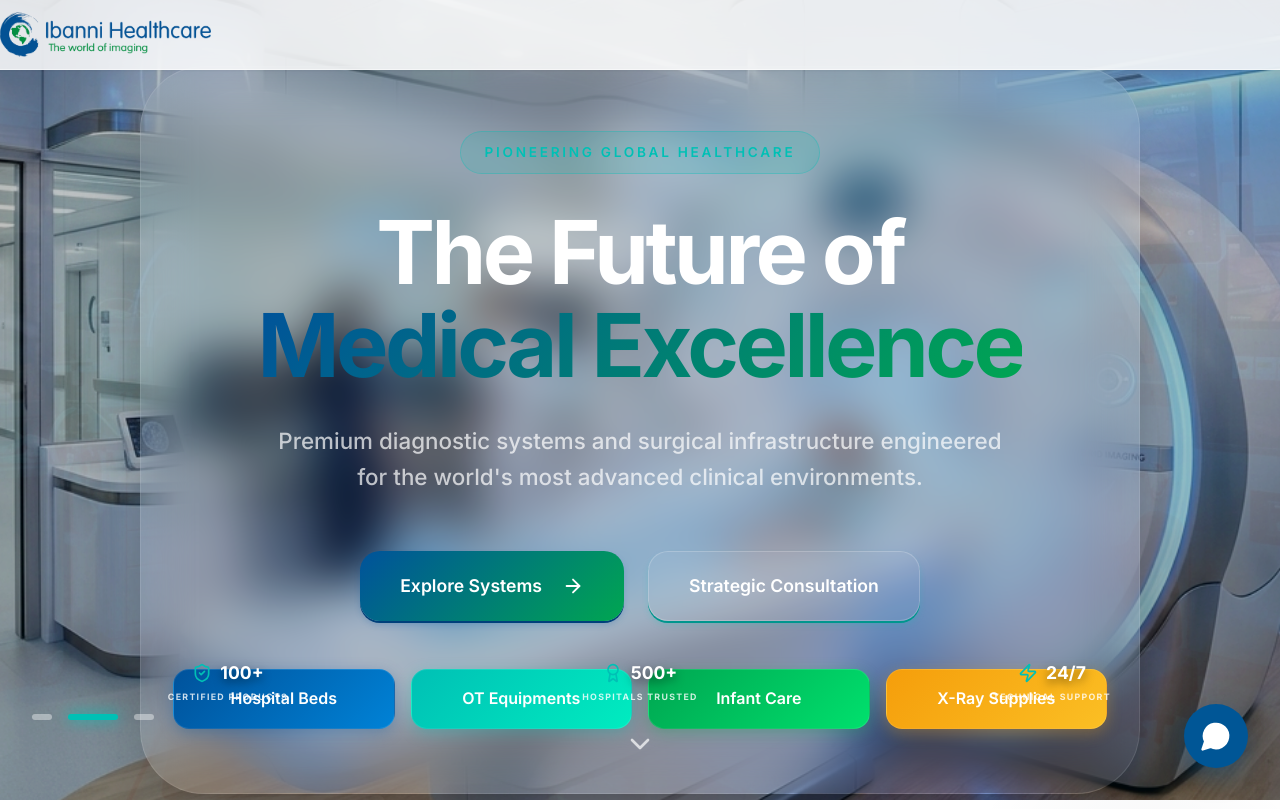
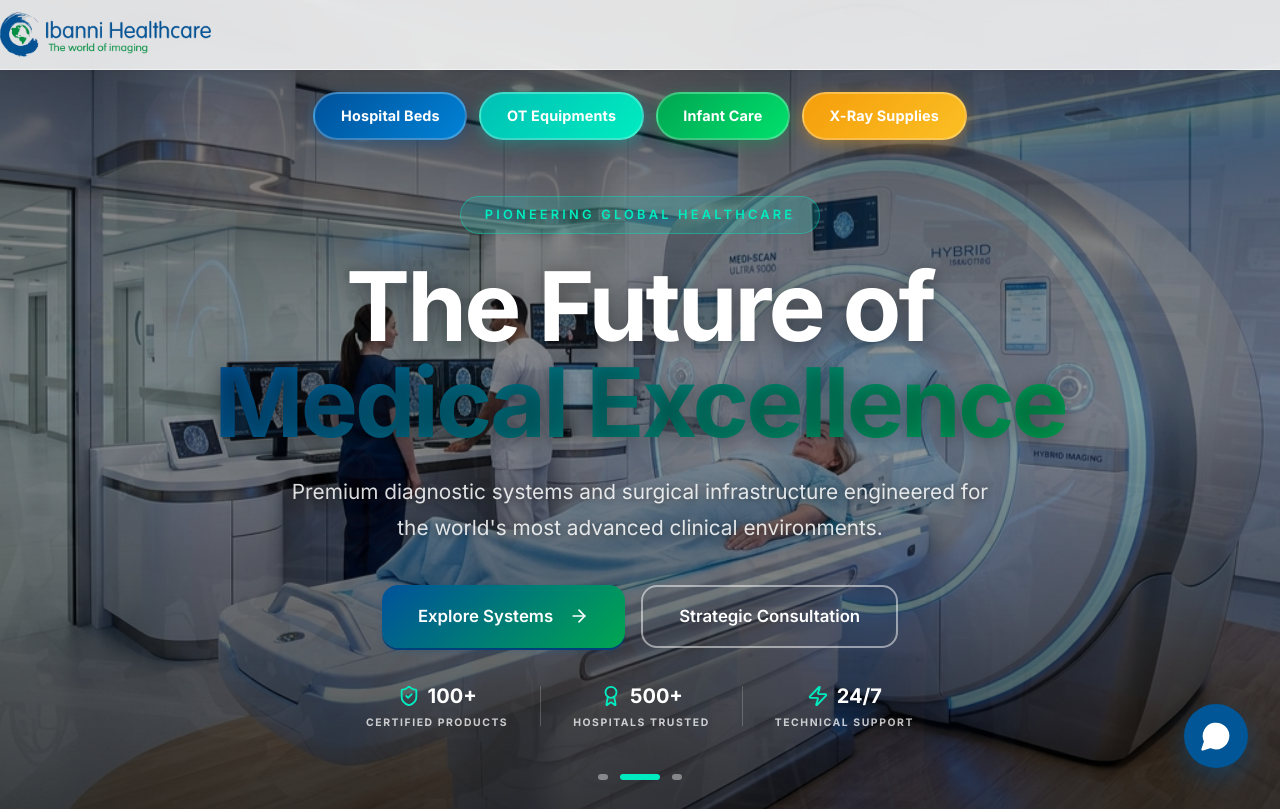
Before and after one commit to jyothi1999sl-code/Ibanni-Healthcare, a React (Vite) app: page / in a window 1280 px wide. Shown: the top 809 px of the page. Built offline with nearby package versions, Linux system fonts and the light colour scheme.

Commit message:
feat: transparent hero section, category pill menu above content, OT/lab slide images

```diff
--- a/src/components/Hero.tsx
+++ b/src/components/Hero.tsx
@@ -2,9 +2,16 @@ import { ArrowRight, ShieldCheck, Award, Zap, ChevronDown } from 'lucide-react';
 import { useState, useEffect, useRef } from 'react';
 
 const slides = [
-  { image: '/hero/slide1.png' },
-  { image: '/hero/slide2.png' },
-  { image: '/hero/slide3.png' }
+  { image: '/hero/slide1.png', label: 'Hospital Beds' },
+  { image: '/hero/slide2.png', label: 'OT Equipments' },
+  { image: '/hero/slide3.png', label: 'Lab Equipment' }
+];
+
+const categoryLinks = [
+  { label: 'Hospital Beds', href: '/equipment/hospital-bed', color: 'linear-gradient(135deg, #00529b, #0082d6)', shadow: 'rgba(0,82,155,0.4)' },
+  { label: 'OT Equipments', href: '/equipment/ot-equipments', color: 'linear-gradient(135deg, #00c0b5, #00ecc0)', shadow: 'rgba(0,192,181,0.4)' },
+  { label: 'Infant Care', href: '/equipment/infant-care', color: 'linear-gradient(135deg, #00a651, #00e06d)', shadow: 'rgba(0,166,81,0.4)' },
+  { label: 'X-Ray Supplies', href: '/equipment/x-ray-supplies', color: 'linear-gradient(135deg, #f59e0b, #fbbf24)', shadow: 'rgba(245,158,11,0.4)' },
 ];
 
 export default function Hero() {
@@ -24,7 +31,7 @@ export default function Hero() {
     const { left, top, width, height } = containerRef.current.getBoundingClientRect();
     const x = (e.clientX - left) / width - 0.5;
     const y = (e.clientY - top) / height - 0.5;
-    setTilt({ x: x * 10, y: -y * 10 });
+    setTilt({ x: x * 6, y: -y * 6 });
   };
 
   const handleMouseLeave = () => {
@@ -40,261 +47,252 @@ export default function Hero() {
       style={{
         minHeight: '100vh',
         display: 'flex',
+        flexDirection: 'column',
         alignItems: 'center',
         position: 'relative',
         backgroundColor: '#000',
         overflow: 'hidden',
         paddingTop: '60px',
-        perspective: '1500px'
       }}
     >
-      {/* Dynamic Background Slider - NATURAL (No blue mask) */}
+      {/* Background Slides */}
       {slides.map((slide, index) => (
         <div
           key={index}
           style={{
             position: 'absolute',
-            top: 0,
-            left: 0,
-            width: '100%',
-            height: '100%',
+            top: 0, left: 0,
+            width: '100%', height: '100%',
             backgroundImage: `url("${slide.image}")`,
             backgroundSize: 'cover',
             backgroundPosition: 'center',
             opacity: currentSlide === index ? 1 : 0,
             transition: 'opacity 2s ease-in-out',
             zIndex: 0,
-            transform: `scale(${currentSlide === index ? 1.1 : 1}) translate(${tilt.x}px, ${tilt.y}px)`,
-            transitionProperty: 'opacity, transform',
+            transform: `scale(${currentSlide === index ? 1.05 : 1})`,
           }}
         />
       ))}
 
-      {/* Subtle Natural Vignette (Instead of blue mask) */}
-      <div className="glass-vignette" style={{
-        position: 'absolute',
-        top: 0,
-        left: 0,
-        right: 0,
-        bottom: 0,
+      {/* Dark gradient overlay — no blur */}
+      <div style={{
+        position: 'absolute', top: 0, left: 0, right: 0, bottom: 0,
+        background: 'linear-gradient(to bottom, rgba(0,0,0,0.55) 0%, rgba(0,0,0,0.3) 50%, rgba(0,0,0,0.65) 100%)',
         zIndex: 1
       }}></div>
 
-      {/* Floating 3D Abstract Shapes - GLASS DESIGN */}
+      {/* ── CATEGORY MENU BAR — above hero content ── */}
       <div style={{
-        position: 'absolute',
-        top: '15%',
-        left: '15%',
-        width: '180px',
-        height: '180px',
-        background: 'rgba(255,255,255,0.03)',
-        border: '1px solid rgba(255,255,255,0.1)',
-        borderRadius: '30% 70% 70% 30% / 30% 30% 70% 70%',
-        backdropFilter: 'blur(10px)',
-        zIndex: 2,
-        transform: `translate3d(${tilt.x * 3}px, ${tilt.y * 3}px, 60px) rotate(${tilt.x}deg)`,
-        transition: 'transform 0.1s ease-out',
-        animation: 'float 12s infinite alternate ease-in-out'
-      }}></div>
+        position: 'relative',
+        zIndex: 5,
+        width: '100%',
+        display: 'flex',
+        justifyContent: 'center',
+        paddingTop: '2rem',
+        paddingBottom: '1.5rem',
+      }}>
+        <div style={{
+          display: 'flex',
+          gap: '0.75rem',
+          flexWrap: 'wrap',
+          justifyContent: 'center',
+          padding: '0 1rem'
+        }}>
+          {categoryLinks.map((cat) => (
+            <a
+              key={cat.label}
+              href={cat.href}
+              onClick={(e) => { e.preventDefault(); window.location.href = cat.href; }}
+              style={{
+                background: cat.color,
+                color: 'white',
+                padding: '0.65rem 1.6rem',
+                borderRadius: '9999px',
+                fontWeight: 700,
+                fontSize: '0.9rem',
+                boxShadow: `0 4px 15px ${cat.shadow}`,
+                border: '2px solid rgba(255,255,255,0.25)',
+                transition: 'transform 0.25s ease, box-shadow 0.25s ease',
+                cursor: 'pointer',
+                letterSpacing: '0.01em',
+                textDecoration: 'none',
+                display: 'inline-block',
+              }}
+              onMouseOver={e => {
+                e.currentTarget.style.transform = 'translateY(-3px)';
+                e.currentTarget.style.boxShadow = `0 8px 25px ${cat.shadow}`;
+              }}
+              onMouseOut={e => {
+                e.currentTarget.style.transform = 'translateY(0)';
+                e.currentTarget.style.boxShadow = `0 4px 15px ${cat.shadow}`;
+              }}
+            >
+              {cat.label}
+            </a>
+          ))}
+        </div>
+      </div>
 
-      <div style={{
-        position: 'absolute',
-        bottom: '25%',
-        right: '15%',
-        width: '120px',
-        height: '120px',
-        background: 'rgba(0,192,181,0.05)',
-        border: '1px solid rgba(0,192,181,0.1)',
-        borderRadius: '50%',
-        backdropFilter: 'blur(5px)',
-        zIndex: 2,
-        transform: `translate3d(${tilt.x * -2}px, ${tilt.y * -2}px, 40px)`,
-        transition: 'transform 0.1s ease-out',
-        animation: 'float 8s infinite alternate-reverse ease-in-out'
-      }}></div>
-
+      {/* ── HERO CONTENT — fully transparent, no blur ── */}
       <div className="container" style={{
         position: 'relative',
         zIndex: 4,
+        flex: 1,
         display: 'flex',
         flexDirection: 'column',
         alignItems: 'center',
         justifyContent: 'center',
         textAlign: 'center',
-        transform: `rotateY(${tilt.x / 2}deg) rotateX(${tilt.y / 2}deg)`,
-        transition: 'transform 0.1s ease-out'
+        transform: `rotateY(${tilt.x / 3}deg) rotateX(${tilt.y / 3}deg)`,
+        transition: 'transform 0.15s ease-out',
+        padding: '2rem 1rem',
       }}>
-        {/* Main Glass Content Card */}
-        <div style={{
-          background: 'rgba(255, 255, 255, 0.03)',
-          backdropFilter: 'blur(25px)',
-          padding: '4rem 2rem',
-          borderRadius: '4rem',
-          border: '1px solid rgba(255,255,255,0.1)',
-          boxShadow: '0 50px 100px -20px rgba(0,0,0,0.5)',
-          maxWidth: '1000px',
-          width: '100%',
-          display: 'flex',
-          flexDirection: 'column',
-          alignItems: 'center',
-          gap: '2.5rem',
-          transform: 'translateZ(100px)'
-        }}>
-          <div className="animate-fade-in-up" style={{ transformStyle: 'preserve-3d' }}>
+        <div className="animate-fade-in-up" style={{ maxWidth: '900px', width: '100%' }}>
           <div className="badge" style={{
-              background: 'rgba(0, 192, 181, 0.15)',
-              color: 'var(--color-secondary)',
-              border: '1px solid rgba(0, 192, 181, 0.3)',
-              padding: '0.6rem 1.5rem',
-              fontSize: '0.85rem',
-              letterSpacing: '0.2em',
-              marginBottom: '2rem'
+            background: 'rgba(0, 192, 181, 0.2)',
+            color: '#00ecc0',
+            border: '1px solid rgba(0, 236, 192, 0.4)',
+            padding: '0.5rem 1.5rem',
+            fontSize: '0.8rem',
+            letterSpacing: '0.25em',
+            marginBottom: '1.5rem',
+            display: 'inline-block'
           }}>PIONEERING GLOBAL HEALTHCARE</div>
 
           <h1 style={{
-              fontSize: 'clamp(2.5rem, 8vw, 5.5rem)',
+            fontSize: 'clamp(2.8rem, 8vw, 6rem)',
             color: 'white',
             fontWeight: 900,
-              lineHeight: 1.05,
-              letterSpacing: '-0.04em',
-              marginBottom: '2rem'
+            lineHeight: 1.0,
+            letterSpacing: '-0.03em',
+            marginBottom: '1.5rem',
+            textShadow: '0 2px 20px rgba(0,0,0,0.4)'
           }}>
-              The Future of <span className="text-gradient" style={{ display: 'inline-block' }}>Medical Excellence</span>
+            The Future of{' '}
+            <span className="text-gradient" style={{ display: 'inline-block' }}>Medical Excellence</span>
           </h1>
 
           <p style={{
-              fontSize: 'clamp(1rem, 2.5vw, 1.4rem)',
-              color: 'rgba(255,255,255,0.7)',
-              maxWidth: '750px',
-              margin: '0 auto 3.5rem',
-              lineHeight: 1.6,
-              fontWeight: 500
+            fontSize: 'clamp(1rem, 2.5vw, 1.3rem)',
+            color: 'rgba(255,255,255,0.85)',
+            maxWidth: '700px',
+            margin: '0 auto 2.5rem',
+            lineHeight: 1.7,
+            fontWeight: 400,
+            textShadow: '0 1px 8px rgba(0,0,0,0.5)'
           }}>
             Premium diagnostic systems and surgical infrastructure engineered for the world's most advanced clinical environments.
           </p>
 
           <div className="hero-buttons" style={{
             display: 'flex',
-              gap: '1.5rem',
+            gap: '1rem',
             justifyContent: 'center',
             width: '100%',
-              marginBottom: '3rem'
+            flexWrap: 'wrap'
           }}>
             <a href="#equipment" className="btn btn-3d" style={{
-                padding: '1.25rem 2.5rem',
-                fontSize: '1.1rem',
-                borderRadius: '1.25rem',
-                minWidth: '220px'
+              padding: '1rem 2.25rem',
+              fontSize: '1.05rem',
+              borderRadius: '1rem',
             }}>
-                Explore Systems <ArrowRight size={22} style={{ marginLeft: '0.75rem' }} />
+              Explore Systems <ArrowRight size={20} style={{ marginLeft: '0.5rem' }} />
             </a>
-              <a href="#contact" className="btn btn-secondary" style={{
-                padding: '1.25rem 2.5rem',
-                fontSize: '1.1rem',
-                borderRadius: '1.25rem',
-                background: 'rgba(255, 255, 255, 0.05)',
+            <a
+              href="#contact"
+              style={{
+                display: 'inline-flex',
+                alignItems: 'center',
+                justifyContent: 'center',
+                padding: '1rem 2.25rem',
+                fontSize: '1.05rem',
+                borderRadius: '1rem',
+                background: 'transparent',
                 color: 'white',
-                border: '1px solid rgba(255,255,255,0.2)',
-                backdropFilter: 'blur(10px)',
-                minWidth: '220px'
-              }}>
+                border: '2px solid rgba(255,255,255,0.5)',
+                fontWeight: 600,
+                transition: 'all 0.3s ease',
+                cursor: 'pointer',
+                textDecoration: 'none',
+              }}
+              onMouseOver={e => { e.currentTarget.style.background = 'rgba(255,255,255,0.15)'; }}
+              onMouseOut={e => { e.currentTarget.style.background = 'transparent'; }}
+            >
               Strategic Consultation
             </a>
-            </div>
-
-            {/* COLORFUL CATEGORY MENU */}
-            <div style={{ display: 'grid', gridTemplateColumns: 'repeat(auto-fit, minmax(180px, 1fr))', gap: '1rem', width: '100%' }}>
-              <a href="#equipment" onClick={() => window.location.href='/equipment/hospital-bed'} className="hover-lift" style={{ background: 'linear-gradient(135deg, #00529b 0%, #0082d6 100%)', padding: '1rem', borderRadius: '1rem', color: 'white', display: 'flex', alignItems: 'center', gap: '0.5rem', justifyContent: 'center', fontWeight: '600', boxShadow: '0 4px 15px rgba(0, 82, 155, 0.3)', border: '1px solid rgba(255,255,255,0.1)' }}>
-                Hospital Beds
-              </a>
-              <a href="#equipment" onClick={() => window.location.href='/equipment/ot-equipments'} className="hover-lift" style={{ background: 'linear-gradient(135deg, var(--color-secondary) 0%, #00ecc0 100%)', padding: '1rem', borderRadius: '1rem', color: 'white', display: 'flex', alignItems: 'center', gap: '0.5rem', justifyContent: 'center', fontWeight: '600', boxShadow: '0 4px 15px rgba(0, 192, 181, 0.3)', border: '1px solid rgba(255,255,255,0.1)' }}>
-                OT Equipments
-              </a>
-              <a href="#equipment" onClick={() => window.location.href='/equipment/infant-care'} className="hover-lift" style={{ background: 'linear-gradient(135deg, #00a651 0%, #00e06d 100%)', padding: '1rem', borderRadius: '1rem', color: 'white', display: 'flex', alignItems: 'center', gap: '0.5rem', justifyContent: 'center', fontWeight: '600', boxShadow: '0 4px 15px rgba(0, 166, 81, 0.3)', border: '1px solid rgba(255,255,255,0.1)' }}>
-                Infant Care
-              </a>
-              <a href="#equipment" onClick={() => window.location.href='/equipment/x-ray-supplies'} className="hover-lift" style={{ background: 'linear-gradient(135deg, #f59e0b 0%, #fbbf24 100%)', padding: '1rem', borderRadius: '1rem', color: 'white', display: 'flex', alignItems: 'center', gap: '0.5rem', justifyContent: 'center', fontWeight: '600', boxShadow: '0 4px 15px rgba(245, 158, 11, 0.3)', border: '1px solid rgba(255,255,255,0.1)' }}>
-                X-Ray Supplies
-              </a>
-            </div>
-
           </div>
         </div>
       </div>
 
       {/* Statistics Bar */}
       <div style={{
-        position: 'absolute',
-        bottom: '6rem',
-        left: '0',
+        position: 'relative',
+        zIndex: 5,
         width: '100%',
-        zIndex: 5,
         display: 'flex',
-        justifyContent: 'center'
+        justifyContent: 'center',
+        paddingBottom: '5rem',
       }}>
         <div className="container">
           <div className="stats-grid" style={{
             display: 'flex',
             flexWrap: 'wrap',
-            gap: '1.25rem',
+            gap: '2rem',
             color: 'white',
             alignItems: 'center',
             justifyContent: 'center',
-            transform: 'translateZ(20px)',
-            width: '100%',
-            maxWidth: '100%'
           }}>
-            <div style={{ display: 'flex', flexDirection: 'column', gap: '0.2rem', alignItems: 'center', flex: '1 1 140px', minWidth: '130px' }}>
-              <div style={{ display: 'flex', alignItems: 'center', gap: '0.5rem', fontWeight: 800, fontSize: '1.1rem', textShadow: '0 4px 10px rgba(0,0,0,0.5)' }}>
-                <ShieldCheck color="var(--color-secondary)" size={20} /> 100+
+            <div style={{ display: 'flex', flexDirection: 'column', gap: '0.2rem', alignItems: 'center' }}>
+              <div style={{ display: 'flex', alignItems: 'center', gap: '0.5rem', fontWeight: 800, fontSize: '1.25rem' }}>
+                <ShieldCheck color="#00ecc0" size={22} /> 100+
               </div>
-              <div style={{ fontSize: '0.55rem', textTransform: 'uppercase', letterSpacing: '0.15em', opacity: 0.8, fontWeight: 700, textAlign: 'center' }}>Certified Products</div>
+              <div style={{ fontSize: '0.65rem', textTransform: 'uppercase', letterSpacing: '0.15em', opacity: 0.75, fontWeight: 700 }}>Certified Products</div>
             </div>
-            <div style={{ display: 'flex', flexDirection: 'column', gap: '0.2rem', alignItems: 'center', flex: '1 1 140px', minWidth: '130px' }}>
-              <div style={{ display: 'flex', alignItems: 'center', gap: '0.5rem', fontWeight: 800, fontSize: '1.1rem', textShadow: '0 4px 10px rgba(0,0,0,0.5)' }}>
-                <Award color="var(--color-secondary)" size={20} /> 500+
+            <div style={{ width: '1px', height: '40px', background: 'rgba(255,255,255,0.2)' }}></div>
+            <div style={{ display: 'flex', flexDirection: 'column', gap: '0.2rem', alignItems: 'center' }}>
+              <div style={{ display: 'flex', alignItems: 'center', gap: '0.5rem', fontWeight: 800, fontSize: '1.25rem' }}>
+                <Award color="#00ecc0" size={22} /> 500+
               </div>
-              <div style={{ fontSize: '0.55rem', textTransform: 'uppercase', letterSpacing: '0.15em', opacity: 0.8, fontWeight: 700, textAlign: 'center' }}>Hospitals Trusted</div>
+              <div style={{ fontSize: '0.65rem', textTransform: 'uppercase', letterSpacing: '0.15em', opacity: 0.75, fontWeight: 700 }}>Hospitals Trusted</div>
             </div>
-            <div style={{ display: 'flex', flexDirection: 'column', gap: '0.2rem', alignItems: 'center', flex: '1 1 140px', minWidth: '130px' }}>
-              <div style={{ display: 'flex', alignItems: 'center', gap: '0.5rem', fontWeight: 800, fontSize: '1.1rem', textShadow: '0 4px 10px rgba(0,0,0,0.5)' }}>
-                <Zap color="var(--color-secondary)" size={20} /> 24/7
+            <div style={{ width: '1px', height: '40px', background: 'rgba(255,255,255,0.2)' }}></div>
+            <div style={{ display: 'flex', flexDirection: 'column', gap: '0.2rem', alignItems: 'center' }}>
+              <div style={{ display: 'flex', alignItems: 'center', gap: '0.5rem', fontWeight: 800, fontSize: '1.25rem' }}>
+                <Zap color="#00ecc0" size={22} /> 24/7
               </div>
-              <div style={{ fontSize: '0.55rem', textTransform: 'uppercase', letterSpacing: '0.15em', opacity: 0.8, fontWeight: 700, textAlign: 'center' }}>Technical Support</div>
+              <div style={{ fontSize: '0.65rem', textTransform: 'uppercase', letterSpacing: '0.15em', opacity: 0.75, fontWeight: 700 }}>Technical Support</div>
             </div>
           </div>
         </div>
       </div>
 
-      {/* Slide Indicators - GLASS 3D */}
-      <div style={{ position: 'absolute', bottom: '5rem', left: '2rem', display: 'flex', gap: '1rem', zIndex: 10 }}>
+      {/* Slide Indicators */}
+      <div style={{ position: 'absolute', bottom: '2rem', left: '50%', transform: 'translateX(-50%)', display: 'flex', gap: '0.75rem', zIndex: 10 }}>
         {slides.map((_, i) => (
           <div
             key={i}
             onClick={() => setCurrentSlide(i)}
             style={{
-              width: currentSlide === i ? '50px' : '20px',
+              width: currentSlide === i ? '40px' : '10px',
               height: '6px',
-              background: currentSlide === i ? 'var(--color-secondary)' : 'rgba(255,255,255,0.4)',
+              background: currentSlide === i ? '#00ecc0' : 'rgba(255,255,255,0.4)',
               borderRadius: '3px',
               transition: 'all 0.4s cubic-bezier(0.175, 0.885, 0.32, 1.275)',
               cursor: 'pointer',
-              boxShadow: currentSlide === i ? '0 0 15px var(--color-secondary)' : 'none'
             }}
           />
         ))}
       </div>
 
-      {/* Floating Scroll Indicator */}
-      <div style={{ position: 'absolute', bottom: '2rem', left: '50%', transform: 'translateX(-50%)', zIndex: 10, color: 'white', opacity: 0.7, animation: 'bounce 2s infinite' }}>
-        <ChevronDown size={32} />
+      {/* Scroll indicator */}
+      <div style={{ position: 'absolute', bottom: '3.5rem', right: '2rem', zIndex: 10, color: 'rgba(255,255,255,0.6)' }}>
+        <ChevronDown size={20} style={{ animation: 'bounce 2s infinite' }} />
       </div>
 
       <style>{`
         @keyframes bounce {
-          0%, 20%, 50%, 80%, 100% { transform: translateY(0) translateX(-50%); }
-          40% { transform: translateY(-10px) translateX(-50%); }
-          60% { transform: translateY(-5px) translateX(-50%); }
+          0%, 100% { transform: translateY(0); }
+          50% { transform: translateY(8px); }
         }
       `}</style>
     </section>
```
Also changed, not shown: public/hero/slide2.png, public/hero/slide3.png. Lines whose indentation alone changed are shown as unchanged.
